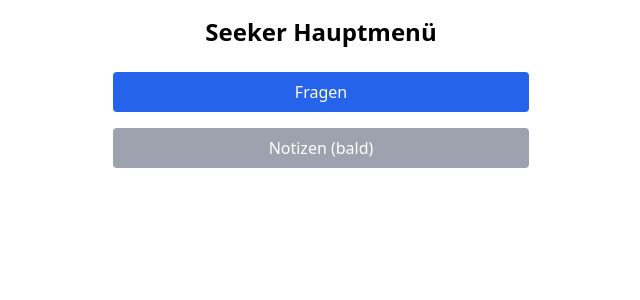
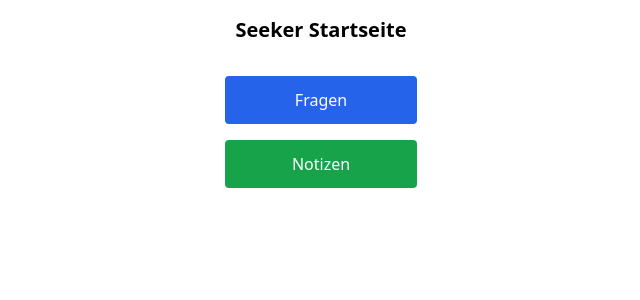
Before and after one commit to sigmaTUFF/hide-and-seek-app, a React (Vite) app: page / in a window 1280 px wide. Both pictures are taken after a click on the button "Seeker". Shown: the top 300 px of the page, without its empty margins (319-959 px from the left). Built offline with nearby package versions, Linux system fonts and the light colour scheme.

Commit message:
Update Seeker.jsx

```diff
--- a/src/Seeker.jsx
+++ b/src/Seeker.jsx
@@ -1,6 +1,10 @@
-import { useState } from "react";
+import { useState, useEffect } from "react";
 
-const compareOptions = [
+const categories = {
+  Vergleiche: {
+    preis: "Der Verstecker darf 2 Karten ziehen",
+    beispiel: "Ist dein nächster ___ derselbe wie mein nächster ___",
+    optionen: [
       "Spielplatz",
       "Bahnhof",
       "Bushaltestelle",
@@ -15,133 +19,70 @@ const compareOptions = [
       "Schule",
       "Kindergarten",
       "See",
-];
+    ],
+  },
+  // Andere Kategorien kannst du später ergänzen
+};
 
 export default function Seeker() {
-  const [view, setView] = useState("menu"); // menu, fragen, notizen, vergleiche
-  const [usedCompareOptions, setUsedCompareOptions] = useState([]);
-  const [selectedCompareCard, setSelectedCompareCard] = useState(null);
+  // View kann "menu", "fragen", "notizen", "vergleiche" etc. sein
+  const [view, setView] = useState("menu");
+  const [selectedCategory, setSelectedCategory] = useState(null);
+  const [usedQuestions, setUsedQuestions] = useState(() => {
+    // Aus localStorage lesen (persistente Speicherung)
+    const saved = localStorage.getItem("usedQuestions");
+    return saved ? JSON.parse(saved) : [];
+  });
+  const [displayedQuestion, setDisplayedQuestion] = useState(null);
 
-  // Funktion um Vergleichsfrage-Button zu verwenden
-  const useCompareOption = (option) => {
-    setSelectedCompareCard(
-      `Ist dein nächster ${option.toUpperCase()} derselbe wie mein nächster ${option.toUpperCase()}?`
-    );
-    setUsedCompareOptions((prev) => [...prev, option]);
+  // Speichern wenn usedQuestions sich ändert
+  useEffect(() => {
+    localStorage.setItem("usedQuestions", JSON.stringify(usedQuestions));
+  }, [usedQuestions]);
+
+  // Reset-Funktion für Notizen (löscht alle gespeicherten benutzten Fragen)
+  const resetUsedQuestions = () => {
+    setUsedQuestions([]);
+    localStorage.removeItem("usedQuestions");
   };
 
-  // Hilfsfunktion ob Button deaktiviert sein soll
-  const isOptionUsed = (option) => usedCompareOptions.includes(option);
+  // Klick auf eine Frage-Option
+  const handleQuestionClick = (option) => {
+    if (usedQuestions.includes(option)) return; // Verhindert nochmalige Nutzung
+    setDisplayedQuestion(
+      `Ist dein nächster ${option.toUpperCase()} derselbe wie mein nächster ${option.toUpperCase()}`
+    );
+    setUsedQuestions((prev) => [...prev, option]);
+  };
 
+  // UI für die Kategorie Vergleiche
+  const renderVergleiche = () => {
+    const cat = categories.Vergleiche;
     return (
-    <div className="max-w-md mx-auto p-4 text-center min-h-screen flex flex-col">
-      {view === "menu" && (
-        <>
-          <h1 className="text-2xl font-bold mb-6">Seeker Hauptmenü</h1>
+      <div>
         <button
-            onClick={() => setView("fragen")}
-            className="btn p-2 mb-4 bg-blue-600 text-white rounded hover:bg-blue-700"
+          className="btn bg-gray-300 mb-4"
+          onClick={() => {
+            setSelectedCategory(null);
+            setView("fragen");
+            setDisplayedQuestion(null);
+          }}
         >
-            Fragen
+          Zurück zu Kategorien
         </button>
-          <button
-            onClick={() => setView("notizen")}
-            className="btn p-2 bg-gray-400 text-white rounded cursor-not-allowed"
-            disabled
-            title="Notizen werden aktuell nicht unterstützt"
-          >
-            Notizen (bald)
-          </button>
-        </>
-      )}
+        <h2 className="font-bold mb-2">Preis: {cat.preis}</h2>
+        <p className="italic mb-4">Beispiel: {cat.beispiel}</p>
 
-      {view === "fragen" && (
-        <>
-          <button
-            onClick={() => setView("menu")}
-            className="btn p-2 mb-6 bg-gray-300 rounded hover:bg-gray-400 self-start"
-          >
-            &larr; Zurück zur Auswahl
-          </button>
-
-          <h2 className="text-xl font-semibold mb-4">Fragen-Kategorien</h2>
-
-          <button
-            onClick={() => setView("vergleiche")}
-            className="btn p-3 mb-2 w-full bg-green-600 text-white rounded hover:bg-green-700"
-          >
-            Vergleiche
-          </button>
-
-          <button
-            onClick={() => alert("Noch nicht implementiert")}
-            className="btn p-3 mb-2 w-full bg-gray-400 text-white rounded cursor-not-allowed"
-            disabled
-          >
-            Präzisionsfrage
-          </button>
-
-          <button
-            onClick={() => alert("Noch nicht implementiert")}
-            className="btn p-3 mb-2 w-full bg-gray-400 text-white rounded cursor-not-allowed"
-            disabled
-          >
-            Fotos
-          </button>
-
-          <button
-            onClick={() => alert("Noch nicht implementiert")}
-            className="btn p-3 mb-2 w-full bg-gray-400 text-white rounded cursor-not-allowed"
-            disabled
-          >
-            Maße
-          </button>
-
-          <button
-            onClick={() => alert("Noch nicht implementiert")}
-            className="btn p-3 mb-2 w-full bg-gray-400 text-white rounded cursor-not-allowed"
-            disabled
-          >
-            Thermometer
-          </button>
-
-          <button
-            onClick={() => alert("Noch nicht implementiert")}
-            className="btn p-3 mb-2 w-full bg-gray-400 text-white rounded cursor-not-allowed"
-            disabled
-          >
-            Radar
-          </button>
-        </>
-      )}
-
-      {view === "vergleiche" && (
-        <>
-          <button
-            onClick={() => {
-              setView("fragen");
-              setSelectedCompareCard(null);
-              setUsedCompareOptions([]);
-            }}
-            className="btn p-2 mb-4 bg-gray-300 rounded hover:bg-gray-400 self-start"
-          >
-            &larr; Zurück zu Fragen
-          </button>
-
-          <h2 className="text-xl font-semibold mb-2">Vergleiche</h2>
-          <p className="mb-1 font-semibold">Preis: Der Verstecker darf 2 Karten ziehen</p>
-          <p className="mb-4 italic">Beispiel: Ist dein nächster ___ derselbe wie mein nächster ___?</p>
-
-          <div className="grid grid-cols-2 gap-2 mb-4">
-            {compareOptions.map((option) => (
+        <div className="flex flex-wrap gap-2">
+          {cat.optionen.map((option) => (
             <button
               key={option}
-                onClick={() => useCompareOption(option)}
-                disabled={isOptionUsed(option)}
-                className={`p-2 rounded border ${
-                  isOptionUsed(option)
-                    ? "bg-gray-300 text-gray-500 cursor-not-allowed"
-                    : "bg-blue-500 text-white hover:bg-blue-600"
+              disabled={usedQuestions.includes(option)}
+              onClick={() => handleQuestionClick(option)}
+              className={`btn p-2 rounded ${
+                usedQuestions.includes(option)
+                  ? "bg-gray-400 cursor-not-allowed"
+                  : "bg-blue-500 hover:bg-blue-600 text-white"
               }`}
             >
               {option}
@@ -149,25 +90,86 @@ export default function Seeker() {
           ))}
         </div>
 
-          {selectedCompareCard && (
-            <div className="border rounded p-4 bg-white shadow text-lg font-bold max-w-xl mx-auto">
-              {selectedCompareCard}
-            </div>
-          )}
-        </>
-      )}
-
-      {view === "notizen" && (
-        <div>
+        {displayedQuestion && (
+          <div className="mt-6 p-4 border rounded bg-white shadow max-w-xl mx-auto">
+            <h3 className="font-semibold mb-2">Verwendete Frage:</h3>
+            <p>{displayedQuestion}</p>
             <button
-            onClick={() => setView("menu")}
-            className="btn p-2 mb-4 bg-gray-300 rounded hover:bg-gray-400 self-start"
+              onClick={() => setDisplayedQuestion(null)}
+              className="mt-4 px-4 py-2 border rounded bg-gray-300 hover:bg-gray-400"
             >
-            &larr; Zurück zur Auswahl
+              Schließen
             </button>
-          <p>Notizen werden noch implementiert.</p>
           </div>
         )}
       </div>
     );
+  };
+
+  // Hauptmenu mit Fragen/Notizen Auswahl und Reset Button unter Notizen
+  const renderMenu = () => (
+    <div className="flex flex-col items-center gap-4">
+      <h1 className="text-xl font-bold mb-4">Seeker Startseite</h1>
+      <button
+        className="btn p-3 bg-blue-600 text-white rounded hover:bg-blue-700 w-48"
+        onClick={() => setView("fragen")}
+      >
+        Fragen
+      </button>
+      <button
+        className="btn p-3 bg-green-600 text-white rounded hover:bg-green-700 w-48"
+        onClick={() => setView("notizen")}
+      >
+        Notizen
+      </button>
+
+      {view === "notizen" && (
+        <div className="mt-6">
+          <button
+            className="btn p-2 bg-red-600 text-white rounded hover:bg-red-700"
+            onClick={resetUsedQuestions}
+          >
+            Benutzte Fragen zurücksetzen
+          </button>
+        </div>
+      )}
+    </div>
+  );
+
+  // Fragen-Auswahl Menü
+  const renderFragenMenu = () => (
+    <div>
+      <button
+        className="btn bg-gray-300 mb-4"
+        onClick={() => setView("menu")}
+      >
+        Zurück zur Auswahl (Fragen / Notizen)
+      </button>
+      <h2 className="font-bold mb-4">Fragen Kategorien</h2>
+      <div className="flex flex-col gap-2 max-w-xs mx-auto">
+        {Object.keys(categories).map((cat) => (
+          <button
+            key={cat}
+            className="btn p-2 bg-blue-500 text-white rounded hover:bg-blue-600"
+            onClick={() => {
+              setSelectedCategory(cat);
+              setView(cat.toLowerCase());
+              setDisplayedQuestion(null);
+            }}
+          >
+            {cat}
+          </button>
+        ))}
+      </div>
+    </div>
+  );
+
+  return (
+    <div className="max-w-md mx-auto p-4 text-center min-h-screen flex flex-col">
+      {view === "menu" && renderMenu()}
+      {view === "fragen" && renderFragenMenu()}
+      {selectedCategory === "Vergleiche" && view === "vergleiche" && renderVergleiche()}
+      {/* Später hier weitere Kategorien hinzufügen */}
+    </div>
+  );
 }
```
Lines whose indentation alone changed are shown as unchanged.
